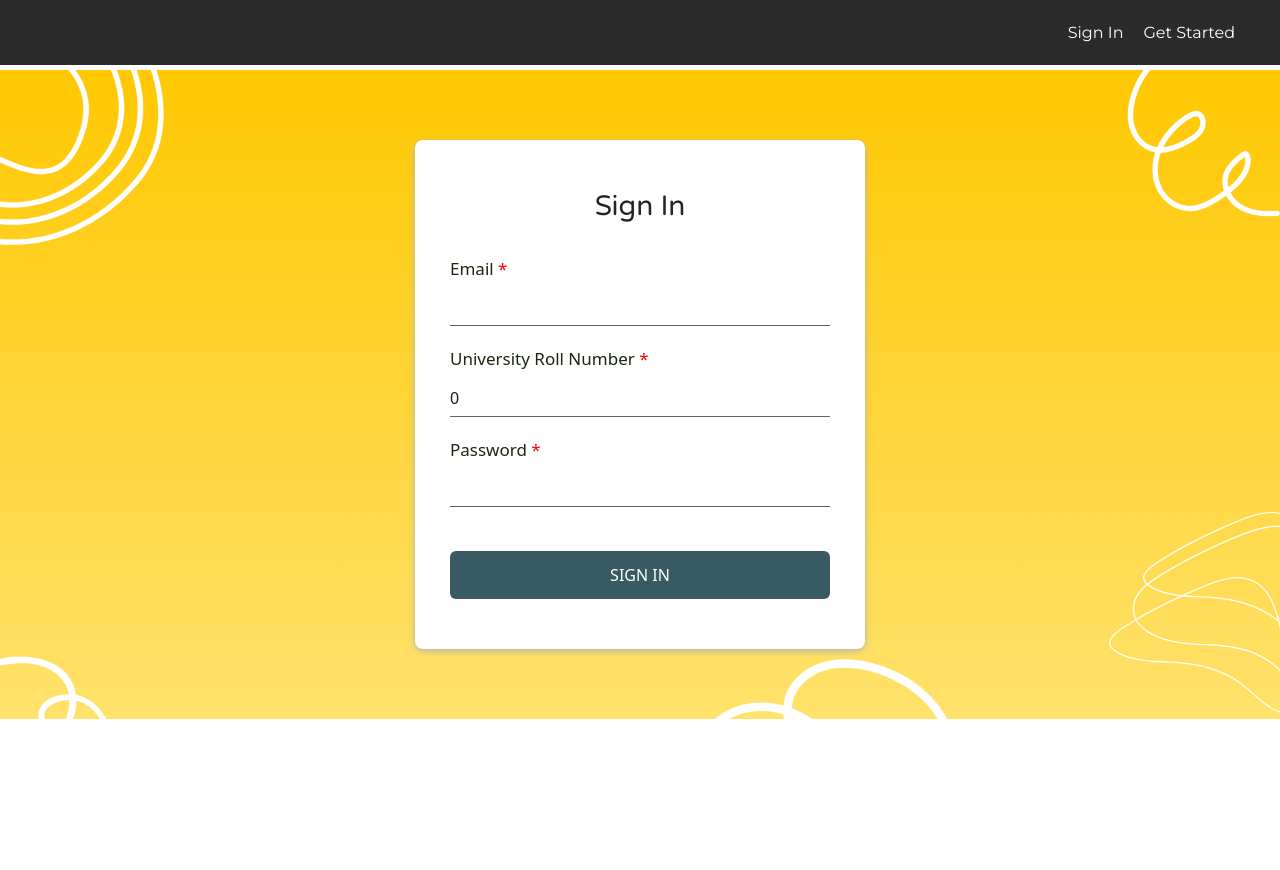
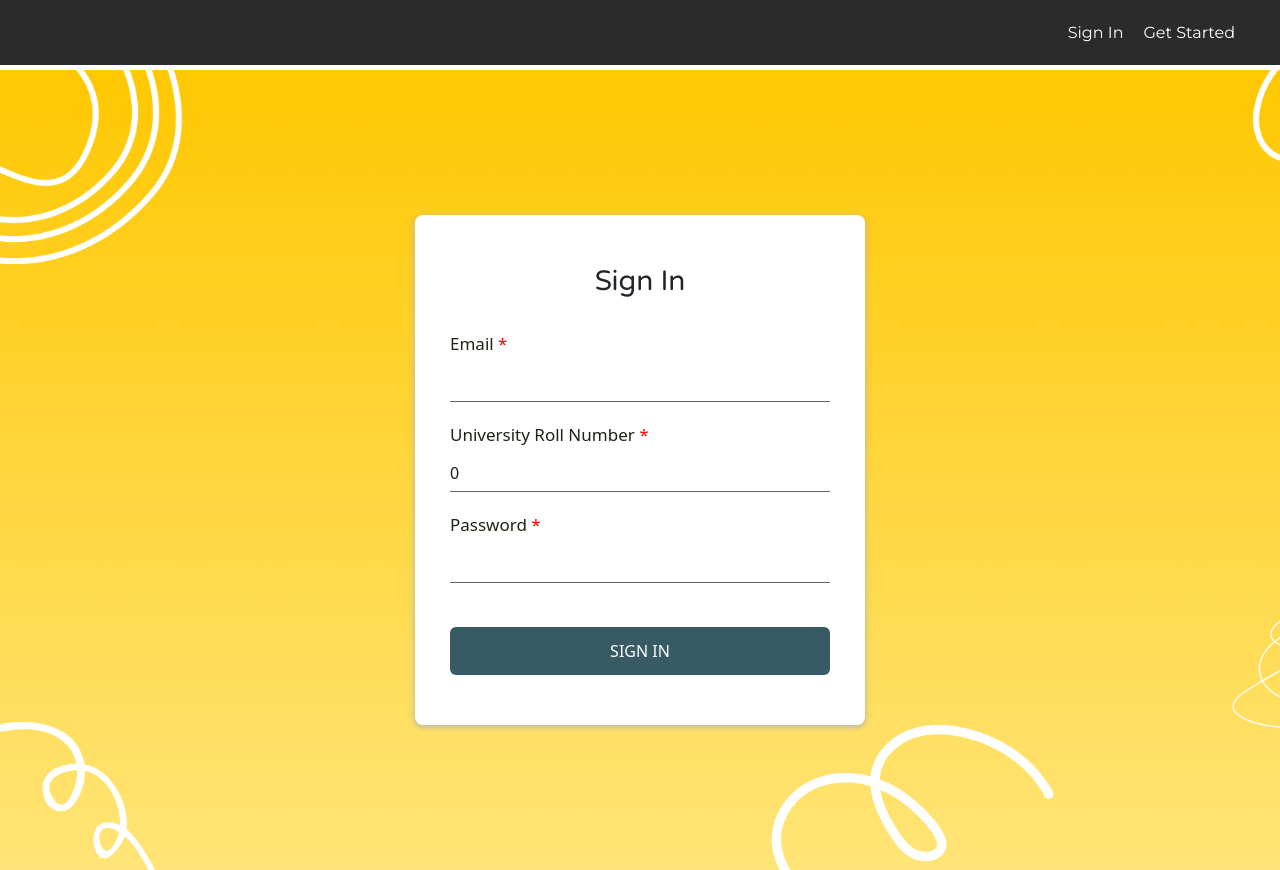
Before and after one commit to harleenkaur1343/MERN-Stack_College-Ride-Pool, a React (Create React App) app in the folder major_project/frontend/: page /login in a window 1280 px wide. Before the commit the page ends 800 px from the top, so only its background shows below. Built offline with nearby package versions, Linux system fonts and the light colour scheme; a web font is replaced by a local one.

Commit message:
styles change

```diff
--- a/major_project/frontend/src/components/UserAuth.css
+++ b/major_project/frontend/src/components/UserAuth.css
@@ -1,5 +1,6 @@
 .signup_form_cont {
   padding: 0px;
+  min-height:100vh;
   margin-top: 85px;
   background-image: url("../assets/images/yellow_bg.png");
   background-size: cover;
--- a/major_project/frontend/src/index.css
+++ b/major_project/frontend/src/index.css
@@ -1,10 +1,13 @@
 html {
-  min-height: 85vh;
+  min-height: 100vh;
 }
 body {
   margin-top: -15px;
   padding: 0px;
-  min-height: 85vh;
+  min-height: 100vh;
+}
+#root{
+  min-height: 100vh;
 }
 
 @media only screen and (max-width: 992px) {
```
